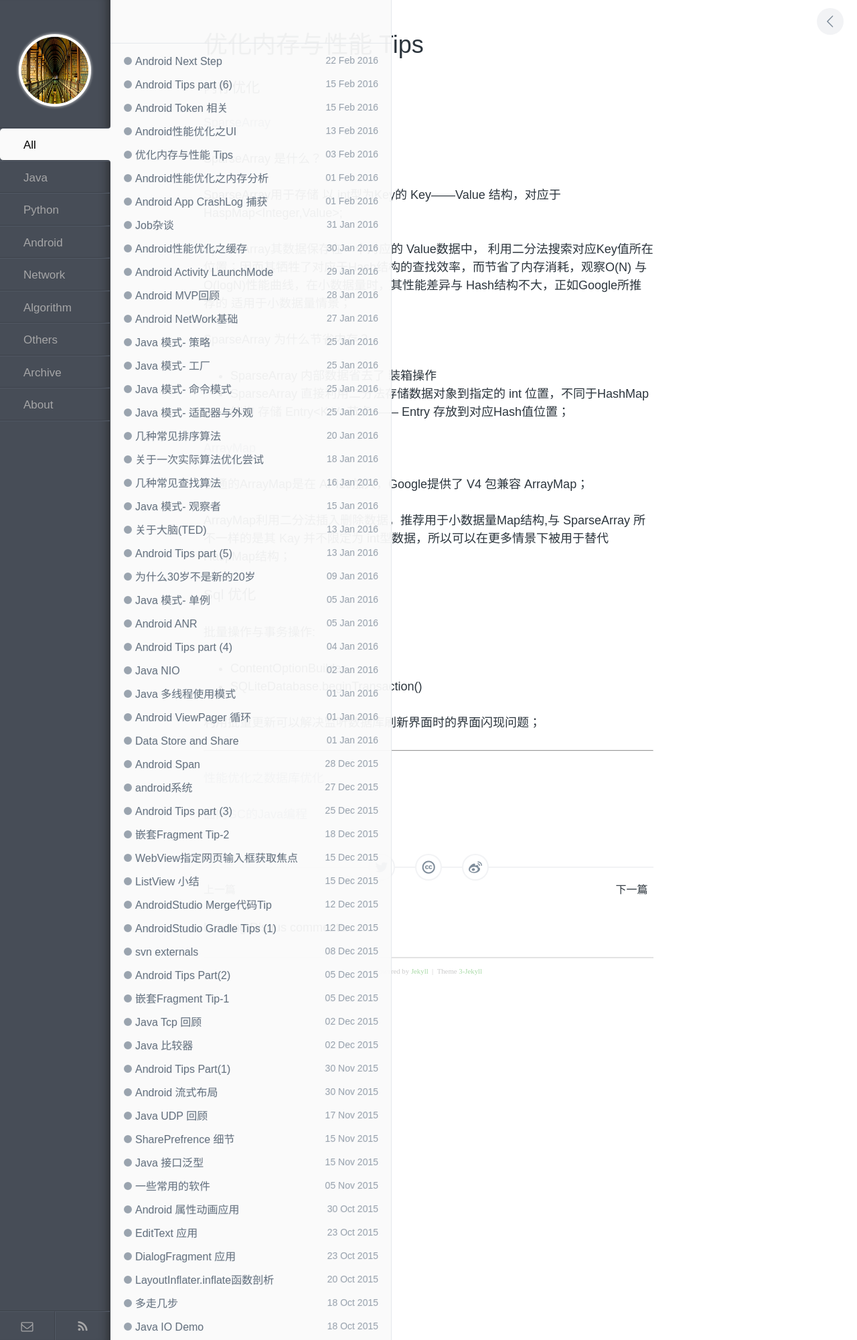
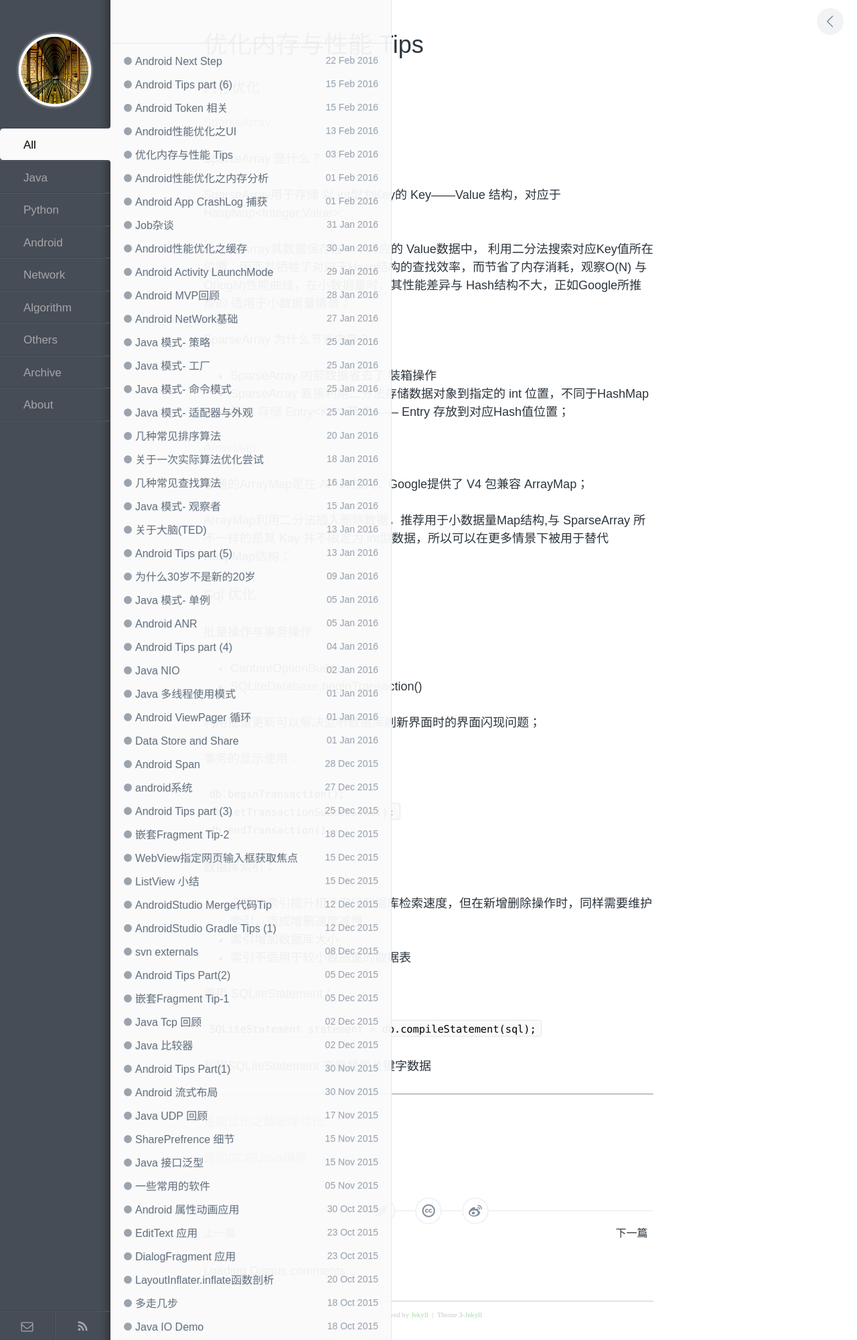
Before and after one commit to enlipan/enlipan.github.io, a Jekyll site: the page built from _posts/2016-02-03-android-better-performance.md, in a window 1280 px wide. Shown: the whole page at 67% size. Built offline with Jekyll 4.4.1, drawn with Linux system fonts in a browser that asks for light colours; nearby versions of some CDN libraries; comment, search, counter and statistics services are not loaded.

Commit message:
modify pages android sqlite performance

```diff
--- a/_posts/2016-02-03-android-better-performance.md
+++ b/_posts/2016-02-03-android-better-performance.md
@@ -40,7 +40,28 @@
 
 利用批量更新可以解决监听数据库刷新界面时的界面闪现问题；
 
+事务的显示使用：
 
+`db.beginTransaction();`
+`db.setTransactionSuccessful();`
+ `db.endTransaction();`
+
+
+
+
+
+
+数据库索引：
+
+* 合适的索引提升相关字段数据库检索速度，但在新增删除操作时，同样需要维护索引，造成增删速度减慢
+* 索引增加数据库大小
+* 索引不适用于较小数据量的数据表
+
+重用 SQLiteStatement：
+
+`SQLiteStatement  statement = db.compileStatement(sql);`
+
+利用SQLiteStatement 变量替换关键字数据
 
 
 ---
```
Also changed, not shown: _posts/2016-01-13-android-tips-5-crash-log.md (+7 -0 lines).
